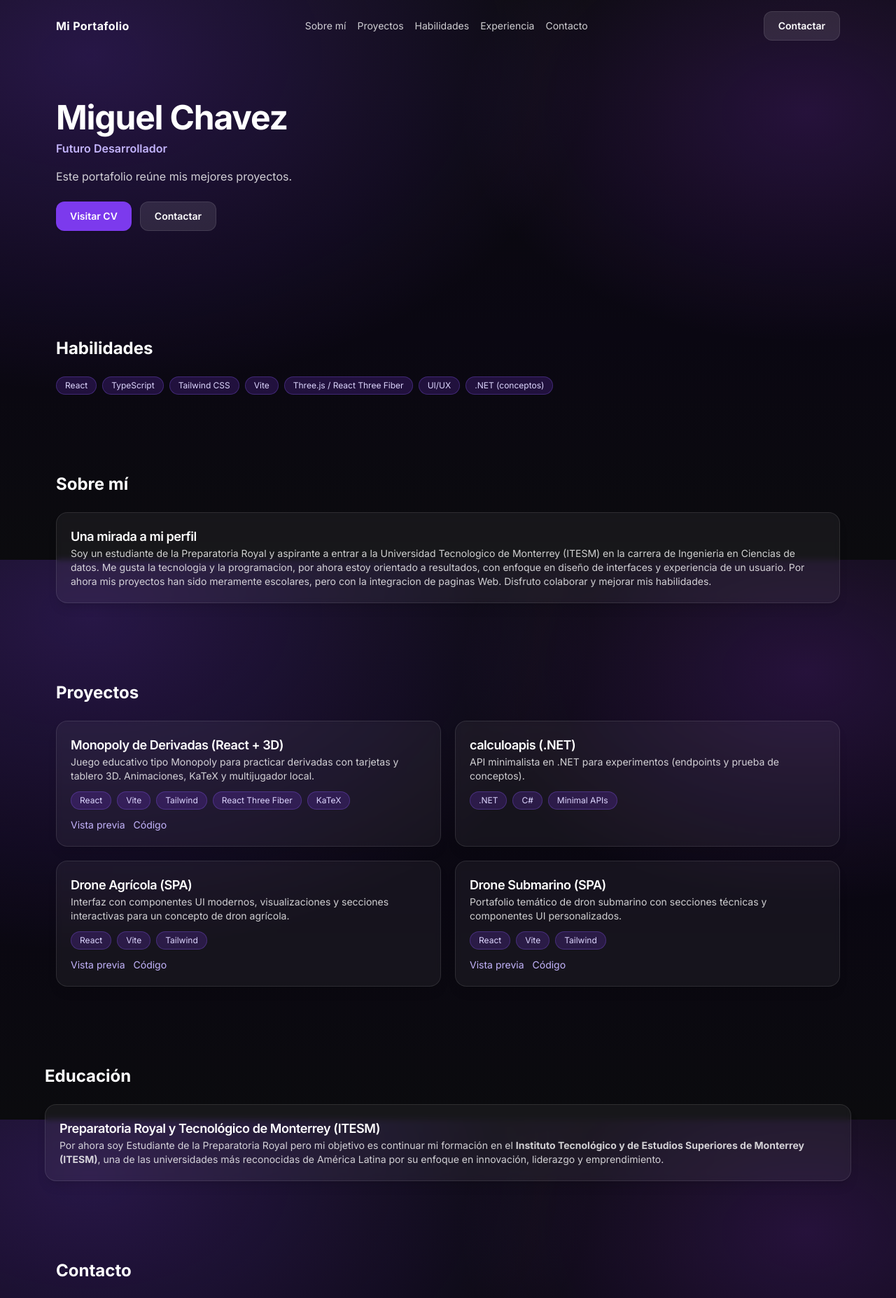
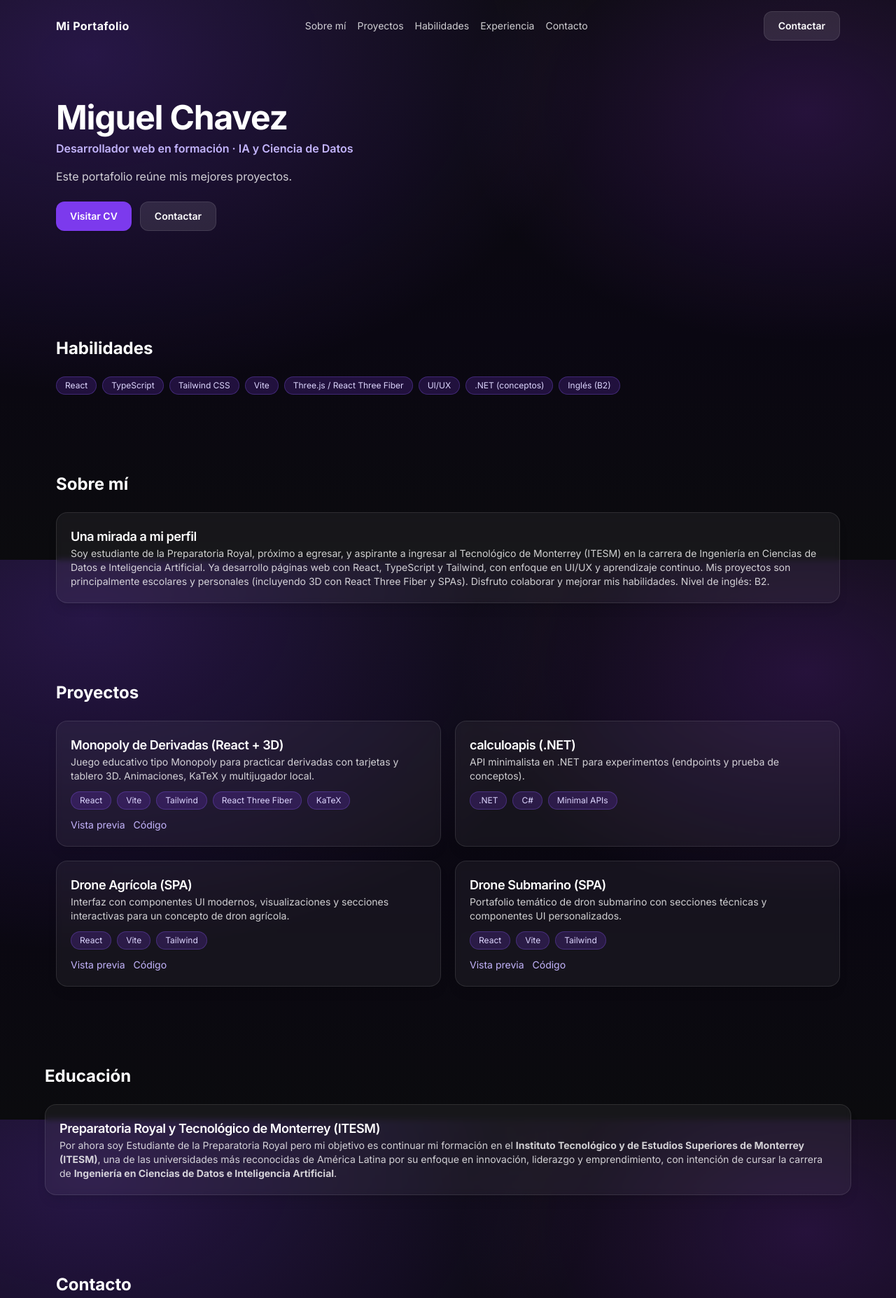
Before and after one commit to SolarisSunh/Portafolio, a React (Vite) app: page / in a window 1280 px wide. Shown: the top 1855 px of the page at 70% size. Built offline with nearby package versions, Linux system fonts and the light colour scheme.

Commit message:
feat ajuste de cv

```diff
--- a/src/data/skills.ts
+++ b/src/data/skills.ts
@@ -6,4 +6,5 @@ export const skills = [
   "Three.js / React Three Fiber",
   "UI/UX",
   ".NET (conceptos)",
+  "Inglés (B2)",
 ];
--- a/src/sections/About.tsx
+++ b/src/sections/About.tsx
@@ -12,9 +12,9 @@ export const About: React.FC = () => {
           </CardHeader>
           <CardContent>
             <p>
-              Soy un estudiante de la Preparatoria Royal y aspirante a entrar a la Universidad Tecnologico de Monterrey (ITESM) en la carrera de Ingenieria en Ciencias de datos.
-              Me gusta la tecnologia y la programacion, por ahora estoy orientado a resultados, con enfoque en diseño de interfaces y experiencia de un usuario.
-              Por ahora mis proyectos han sido meramente escolares, pero con la integracion de paginas Web. Disfruto colaborar y mejorar mis habilidades.
+              Soy estudiante de la Preparatoria Royal, próximo a egresar, y aspirante a ingresar al Tecnológico de Monterrey (ITESM) en la carrera de Ingeniería en Ciencias de Datos e Inteligencia Artificial.
+              Ya desarrollo páginas web con React, TypeScript y Tailwind, con enfoque en UI/UX y aprendizaje continuo.
+              Mis proyectos son principalmente escolares y personales (incluyendo 3D con React Three Fiber y SPAs). Disfruto colaborar y mejorar mis habilidades. Nivel de inglés: B2.
             </p>
           </CardContent>
         </Card>
--- a/src/sections/Education.tsx
+++ b/src/sections/Education.tsx
@@ -13,7 +13,7 @@ export const Education: React.FC = () => {
           <CardContent>
             <p className="text-white/80">
               Por ahora soy Estudiante de la Preparatoria Royal pero mi objetivo es continuar mi formación en el <strong>Instituto Tecnológico y de Estudios Superiores de Monterrey (ITESM)</strong>,
-              una de las universidades más reconocidas de América Latina por su enfoque en innovación, liderazgo y emprendimiento.
+              una de las universidades más reconocidas de América Latina por su enfoque en innovación, liderazgo y emprendimiento, con intención de cursar la carrera de <strong>Ingeniería en Ciencias de Datos e Inteligencia Artificial</strong>.
             </p>
           </CardContent>
         </Card>
--- a/src/sections/Hero.tsx
+++ b/src/sections/Hero.tsx
@@ -10,7 +10,7 @@ export const Hero: React.FC = () => {
             Miguel Chavez
           </h1>
           <p className="mt-2 text-primary-300 font-semibold">
-            Futuro Desarrollador
+            Desarrollador web en formación · IA y Ciencia de Datos
           </p>
           <p className="mt-4 text-white/80">
             Este portafolio reúne mis mejores proyectos.
```
Also changed, not shown: 2 other files (tests, documents, lock files or other folders).
